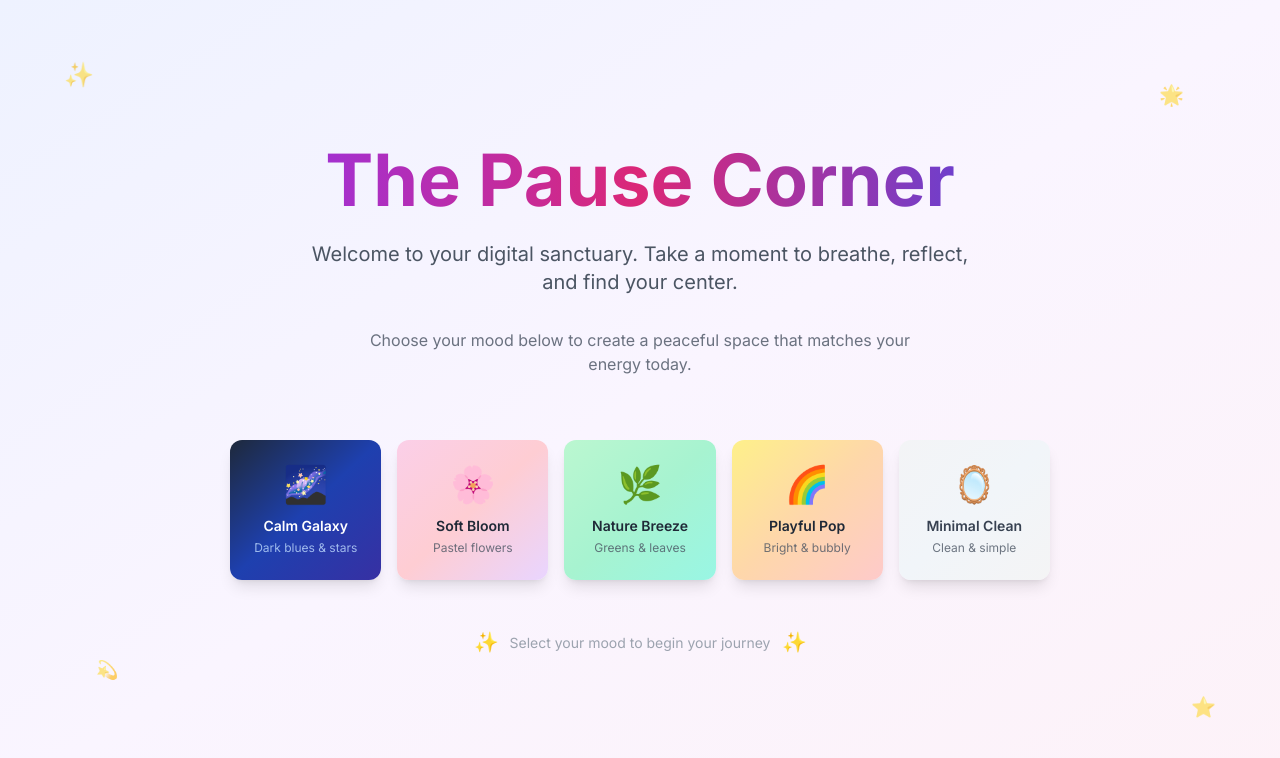
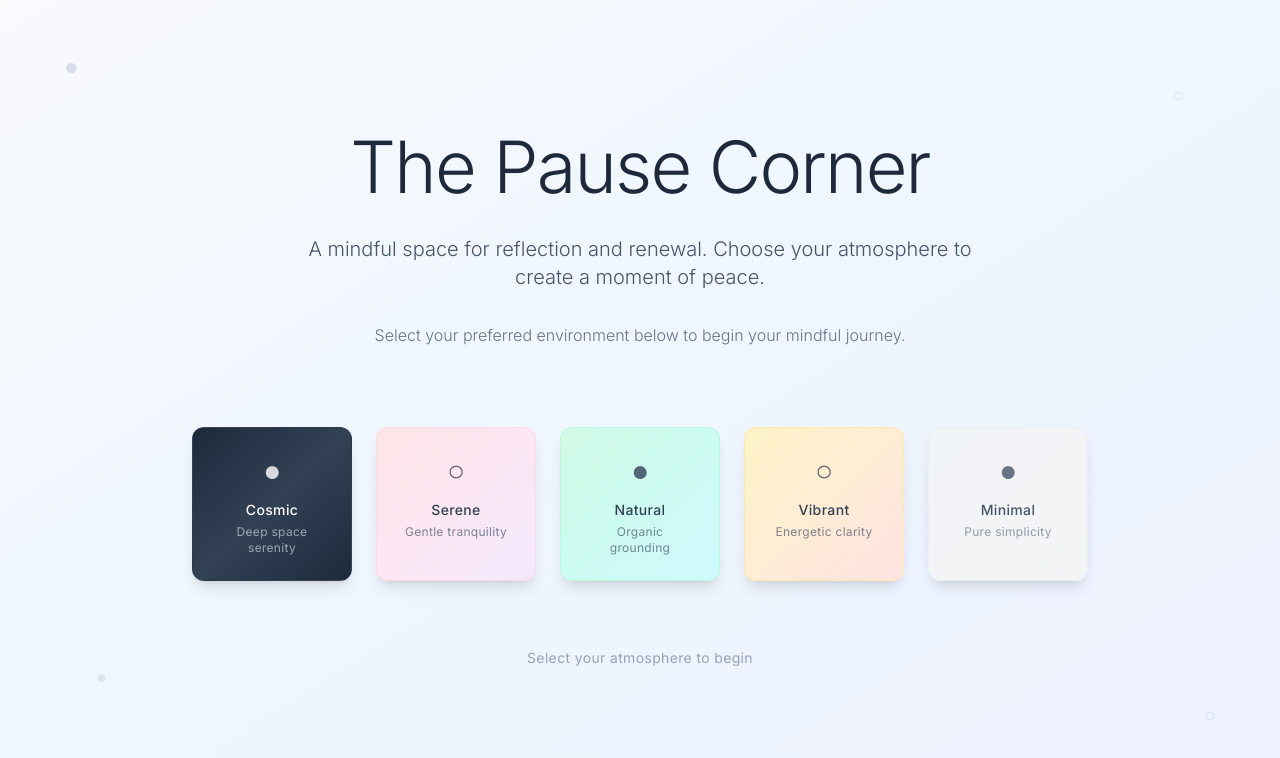
Before and after one commit to diya-ya/ThePauseCorner, a website: page index.html in a window 1280 px wide. Drawn offline with nearby package versions, Linux system fonts and the light colour scheme; no server answers.

Commit message:
Update index.html

```diff
--- a/index.html
+++ b/index.html
@@ -8,91 +8,84 @@
     <link href="https://fonts.googleapis.com/css2?family=Inter:wght@300;400;500;600;700&display=swap" rel="stylesheet">
     <style>
         body { font-family: 'Inter', sans-serif; }
-        .mood-card { transition: all 0.3s ease; }
-        .mood-card:hover { transform: translateY(-4px); }
-        .floating { animation: float 6s ease-in-out infinite; }
+        .mood-card { transition: all 0.4s ease; }
+        .mood-card:hover { transform: translateY(-6px); }
+        .floating { animation: float 8s ease-in-out infinite; }
         @keyframes float {
             0%, 100% { transform: translateY(0px); }
-            50% { transform: translateY(-20px); }
+            50% { transform: translateY(-15px); }
         }
-        .sparkle { animation: sparkle 2s ease-in-out infinite; }
-        @keyframes sparkle {
-            0%, 100% { opacity: 0.3; transform: scale(1); }
-            50% { opacity: 1; transform: scale(1.1); }
-        }
-        .welcome-text { animation: fadeInUp 1s ease-out; }
+        .welcome-text { animation: fadeInUp 1.2s ease-out; }
         @keyframes fadeInUp {
-            from { opacity: 0; transform: translateY(30px); }
+            from { opacity: 0; transform: translateY(40px); }
             to { opacity: 1; transform: translateY(0); }
         }
     </style>
 </head>
-<body class="min-h-screen bg-gradient-to-br from-indigo-50 via-purple-50 to-pink-50">
+<body class="min-h-screen bg-gradient-to-br from-slate-50 via-blue-50 to-indigo-50">
     <!-- Welcome Page -->
     <div id="welcomePage" class="min-h-screen flex items-center justify-center p-4">
         <div class="max-w-5xl mx-auto text-center">
-            <!-- Floating Elements (more subtle) -->
-            <div class="absolute top-16 left-16 text-2xl floating opacity-60">✨</div>
-            <div class="absolute top-24 right-24 text-xl floating opacity-60" style="animation-delay: 1s;">🌟</div>
-            <div class="absolute bottom-24 left-24 text-lg floating opacity-60" style="animation-delay: 2s;">💫</div>
-            <div class="absolute bottom-16 right-16 text-xl floating opacity-60" style="animation-delay: 3s;">⭐</div>
+            <!-- Subtle Floating Elements -->
+            <div class="absolute top-16 left-16 text-2xl floating opacity-30 text-slate-400">●</div>
+            <div class="absolute top-24 right-24 text-xl floating opacity-20 text-slate-400" style="animation-delay: 1s;">○</div>
+            <div class="absolute bottom-24 left-24 text-lg floating opacity-25 text-slate-400" style="animation-delay: 2s;">●</div>
+            <div class="absolute bottom-16 right-16 text-xl floating opacity-30 text-slate-400" style="animation-delay: 3s;">○</div>
 
             <!-- Main Greeting Section -->
-            <div class="mb-16 welcome-text">
-                <h1 class="text-5xl md:text-7xl font-bold bg-gradient-to-r from-purple-600 via-pink-600 to-indigo-600 bg-clip-text text-transparent mb-6">
+            <div class="mb-20 welcome-text">
+                <h1 class="text-5xl md:text-7xl font-light text-slate-800 mb-8 tracking-tight">
                     The Pause Corner
                 </h1>
-                <p class="text-lg md:text-xl text-gray-600 max-w-2xl mx-auto leading-relaxed mb-8">
-                    Welcome to your digital sanctuary. Take a moment to breathe, reflect, and find your center.
+                <p class="text-lg md:text-xl text-slate-600 max-w-2xl mx-auto leading-relaxed mb-8 font-light">
+                    A mindful space for reflection and renewal. Choose your atmosphere to create a moment of peace.
                 </p>
-                <p class="text-base text-gray-500 max-w-xl mx-auto">
-                    Choose your mood below to create a peaceful space that matches your energy today.
+                <p class="text-base text-slate-500 max-w-xl mx-auto font-light">
+                    Select your preferred environment below to begin your mindful journey.
                 </p>
             </div>
 
-            <!-- Mood Selection - More Compact and Elegant -->
-            <div class="grid grid-cols-1 md:grid-cols-5 gap-4 max-w-4xl mx-auto mb-12">
+            <!-- Mood Selection - Elegant and Minimal -->
+            <div class="grid grid-cols-1 md:grid-cols-5 gap-6 max-w-4xl mx-auto mb-16">
                 <!-- Calm Galaxy -->
-                <div class="mood-card bg-gradient-to-br from-slate-800 via-blue-800 to-indigo-800 text-white p-6 rounded-xl shadow-lg cursor-pointer hover:shadow-blue-500/25" onclick="selectMood('calm-galaxy')">
-                    <div class="text-4xl mb-3">🌌</div>
-                    <h3 class="text-sm font-semibold mb-1">Calm Galaxy</h3>
-                    <p class="text-xs text-blue-200 opacity-80">Dark blues & stars</p>
+                <div class="mood-card bg-gradient-to-br from-slate-800 via-slate-700 to-slate-800 text-white p-6 rounded-xl shadow-lg cursor-pointer hover:shadow-slate-500/20 border border-slate-600/30" onclick="selectMood('calm-galaxy')">
+                    <div class="text-3xl mb-3 opacity-80">●</div>
+                    <h3 class="text-sm font-medium mb-1 tracking-wide">Cosmic</h3>
+                    <p class="text-xs text-slate-300 opacity-70 tracking-wide">Deep space serenity</p>
                 </div>
 
                 <!-- Soft Bloom -->
-                <div class="mood-card bg-gradient-to-br from-pink-200 via-rose-200 to-purple-200 text-gray-800 p-6 rounded-xl shadow-lg cursor-pointer hover:shadow-pink-500/25" onclick="selectMood('soft-bloom')">
-                    <div class="text-4xl mb-3">🌸</div>
-                    <h3 class="text-sm font-semibold mb-1">Soft Bloom</h3>
-                    <p class="text-xs text-gray-600 opacity-80">Pastel flowers</p>
+                <div class="mood-card bg-gradient-to-br from-rose-100 via-pink-100 to-purple-100 text-slate-700 p-6 rounded-xl shadow-lg cursor-pointer hover:shadow-rose-500/20 border border-rose-200/50" onclick="selectMood('soft-bloom')">
+                    <div class="text-3xl mb-3 opacity-80">○</div>
+                    <h3 class="text-sm font-medium mb-1 tracking-wide">Serene</h3>
+                    <p class="text-xs text-slate-600 opacity-70 tracking-wide">Gentle tranquility</p>
                 </div>
 
                 <!-- Nature Breeze -->
-                <div class="mood-card bg-gradient-to-br from-green-200 via-emerald-200 to-teal-200 text-gray-800 p-6 rounded-xl shadow-lg cursor-pointer hover:shadow-green-500/25" onclick="selectMood('nature-breeze')">
-                    <div class="text-4xl mb-3">🌿</div>
-                    <h3 class="text-sm font-semibold mb-1">Nature Breeze</h3>
-                    <p class="text-xs text-gray-600 opacity-80">Greens & leaves</p>
+                <div class="mood-card bg-gradient-to-br from-emerald-100 via-teal-100 to-cyan-100 text-slate-700 p-6 rounded-xl shadow-lg cursor-pointer hover:shadow-emerald-500/20 border border-emerald-200/50" onclick="selectMood('nature-breeze')">
+                    <div class="text-3xl mb-3 opacity-80">●</div>
+                    <h3 class="text-sm font-medium mb-1 tracking-wide">Natural</h3>
+                    <p class="text-xs text-slate-600 opacity-70 tracking-wide">Organic grounding</p>
                 </div>
 
                 <!-- Playful Pop -->
-                <div class="mood-card bg-gradient-to-br from-yellow-200 via-orange-200 to-red-200 text-gray-800 p-6 rounded-xl shadow-lg cursor-pointer hover:shadow-orange-500/25" onclick="selectMood('playful-pop')">
-                    <div class="text-4xl mb-3">🌈</div>
-                    <h3 class="text-sm font-semibold mb-1">Playful Pop</h3>
-                    <p class="text-xs text-gray-600 opacity-80">Bright & bubbly</p>
+                <div class="mood-card bg-gradient-to-br from-amber-100 via-orange-100 to-red-100 text-slate-700 p-6 rounded-xl shadow-lg cursor-pointer hover:shadow-amber-500/20 border border-amber-200/50" onclick="selectMood('playful-pop')">
+                    <div class="text-3xl mb-3 opacity-80">○</div>
+                    <h3 class="text-sm font-medium mb-1 tracking-wide">Vibrant</h3>
+                    <p class="text-xs text-slate-600 opacity-70 tracking-wide">Energetic clarity</p>
                 </div>
 
                 <!-- Minimal Clean -->
-                <div class="mood-card bg-gradient-to-br from-gray-100 via-slate-100 to-zinc-100 text-gray-700 p-6 rounded-xl shadow-lg cursor-pointer hover:shadow-gray-500/25" onclick="selectMood('minimal-clean')">
-                    <div class="text-4xl mb-3">🪞</div>
-                    <h3 class="text-sm font-semibold mb-1">Minimal Clean</h3>
-                    <p class="text-xs text-gray-600 opacity-80">Clean & simple</p>
+                <div class="mood-card bg-gradient-to-br from-slate-100 via-gray-100 to-zinc-100 text-slate-600 p-6 rounded-xl shadow-lg cursor-pointer hover:shadow-slate-500/20 border border-slate-200/50" onclick="selectMood('minimal-clean')">
+                    <div class="text-3xl mb-3 opacity-80">●</div>
+                    <h3 class="text-sm font-medium mb-1 tracking-wide">Minimal</h3>
+                    <p class="text-xs text-slate-500 opacity-70 tracking-wide">Pure simplicity</p>
                 </div>
             </div>
 
-            <!-- Gentle Call to Action -->
+            <!-- Elegant Call to Action -->
             <div class="text-center">
-                <div class="inline-block text-lg sparkle">✨</div>
-                <span class="text-gray-400 ml-2 text-sm">Select your mood to begin your journey</span>
-                <div class="inline-block text-lg sparkle ml-2">✨</div>
+                <div class="inline-block text-sm text-slate-400 tracking-wide">Select your atmosphere to begin</div>
             </div>
         </div>
     </div>
```
